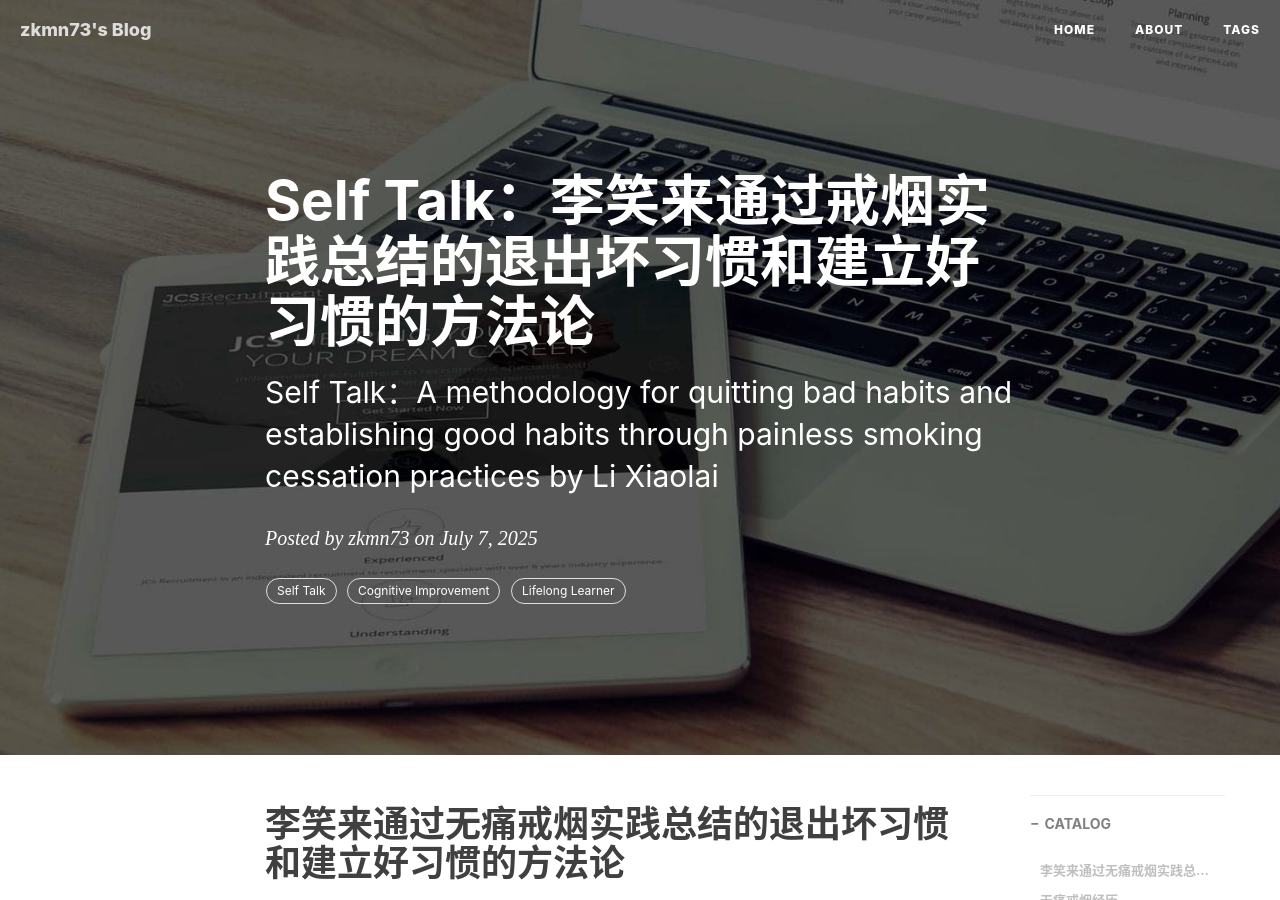
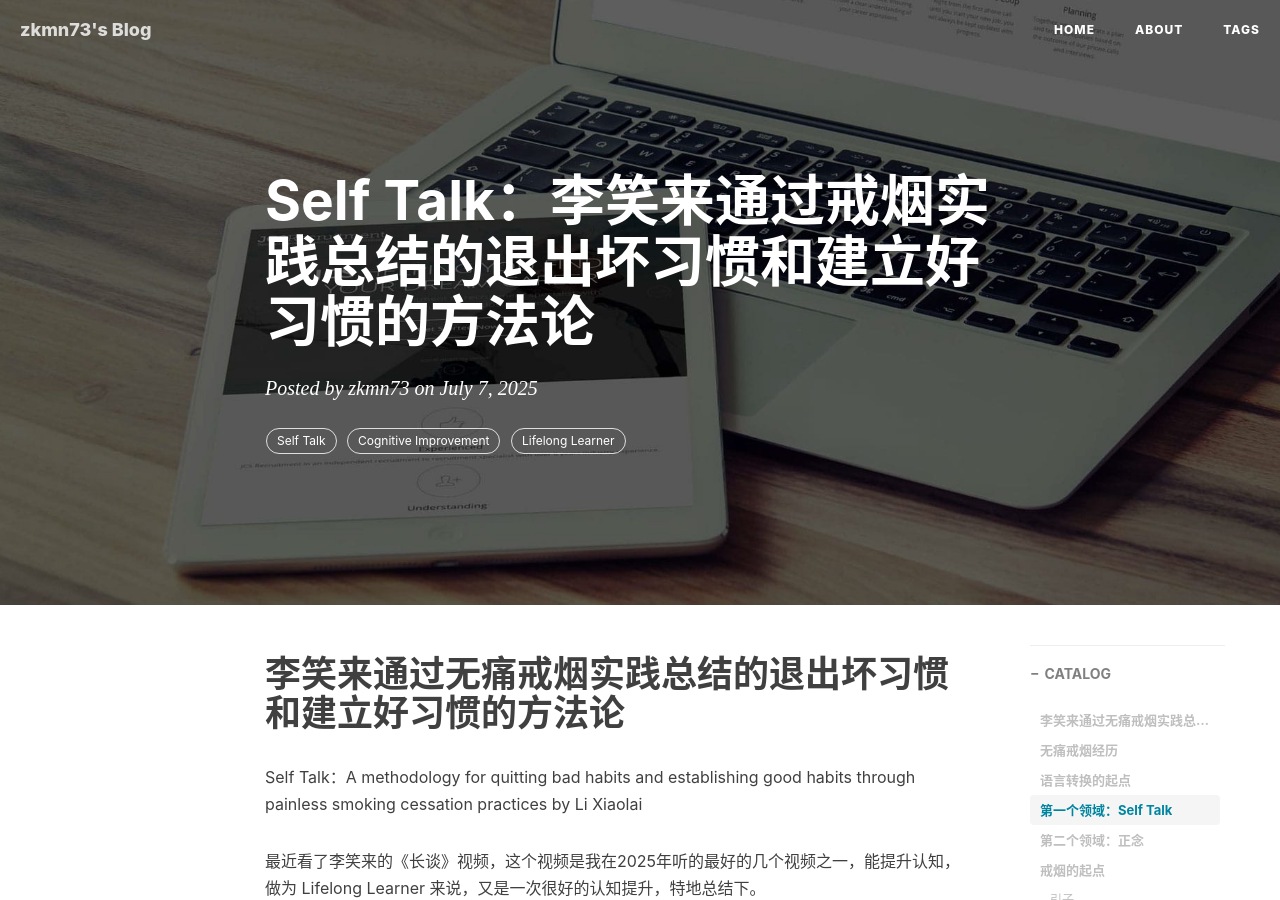
Before and after one commit to zkmn73/zkmn73.github.io, a Jekyll site: the page built from _posts/2025-07-07-SelfTalkForHabbits.md, in a window 1280 px wide and 900 px high. Built offline with Jekyll 4.4.1, drawn with Linux system fonts in a browser that asks for light colours; nearby versions of some CDN libraries; comment, search, counter and statistics services are not loaded; part of the change alters nothing that is shown.

```diff
--- a/_posts/2025-07-07-SelfTalkForHabbits.md
+++ b/_posts/2025-07-07-SelfTalkForHabbits.md
@@ -1,7 +1,7 @@
 ---
 layout:     post
 title:      Self Talk：李笑来通过戒烟实践总结的退出坏习惯和建立好习惯的方法论
-subtitle:   Self Talk：A methodology for quitting bad habits and establishing good habits through painless smoking cessation practices by Li Xiaolai
+subtitle:
 date:       2025-07-07
 author:     zkmn73
 header-style: text
@@ -14,6 +14,7 @@ tags:
 
 # 李笑来通过无痛戒烟实践总结的退出坏习惯和建立好习惯的方法论
 
+Self Talk：A methodology for quitting bad habits and establishing good habits through painless smoking cessation practices by Li Xiaolai
 
 最近看了李笑来的《长谈》视频，这个视频是我在2025年听的最好的几个视频之一，能提升认知，做为 Lifelong Learner 来说，又是一次很好的认知提升，特地总结下。
 
```
